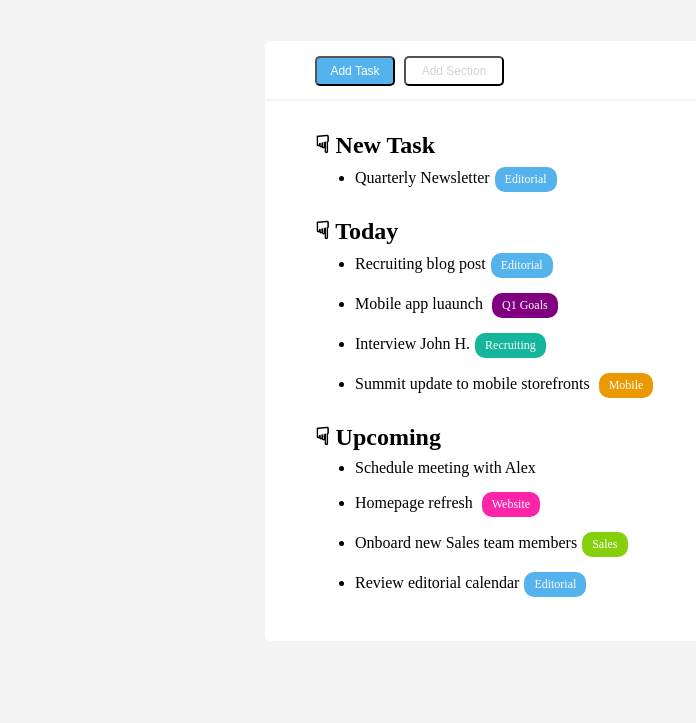
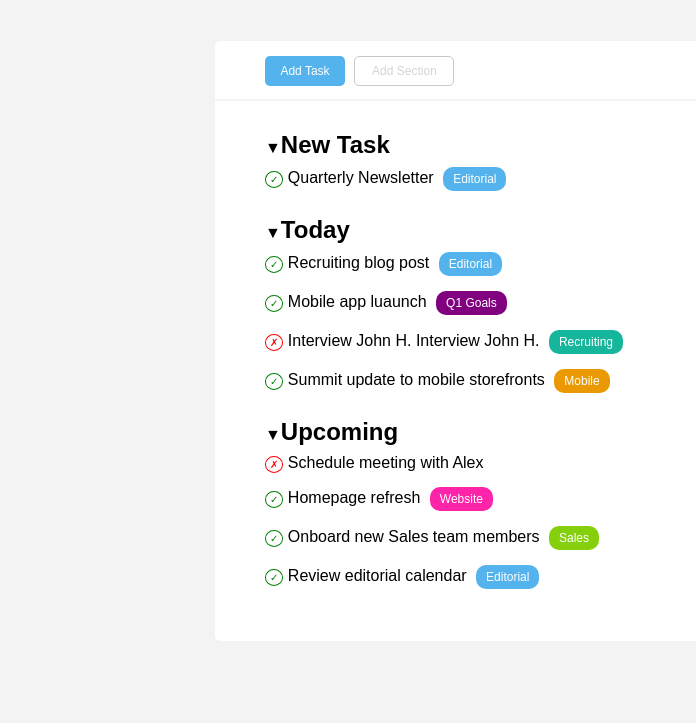
Before and after one commit to CarloD39/html-css-toboolist, a plain HTML site: page index.html in a window 1280 px wide. Shown: the part 77-800 px from the top of the page, without its empty margins (0-696 px from the left). Drawn offline with Linux system fonts and the light colour scheme.

Commit message:
Esercizio completato 100%

```diff
--- a/css/style.css
+++ b/css/style.css
@@ -5,12 +5,15 @@
 
 body{
     background-color: rgb(243, 243, 243);
+    font-family: Arial, Helvetica, sans-serif;
 }
 
 /* style header */
 header{
     width: 100%;
     background-color:rgb(255, 255, 255);
+    font-weight: bold;
+
 }
 
 .im{
@@ -19,18 +22,18 @@ header{
     margin-bottom: 7px;
 }
 
-.logo{
+.logo-title{
     display: inline-block;
     font-size: 40px;
     line-height: 30px;
     margin-top: 15px;
 }
 
-/* style main box*/
+/* style main */
 main{
     margin: auto;
     margin-top: 50px;
-    width: 750px;
+    width: 850px;
     height: 600px;
     background-color: rgb(255, 255, 255);
     border-radius: 5px;
@@ -52,6 +55,7 @@ main{
     width: 80px;
     margin: 15px 5px 15px 50px;
     background-color: rgb(84, 178, 236);
+    border: none;
     color: white;
 }
 
@@ -59,21 +63,44 @@ main{
     width: 100px;
     margin: 15px 0 15px 0;
     background-color: white;
-    color: lightgray;
+    border: 1px solid rgb(200, 200, 200);
+    color: hsl(0, 0%, 83%);
 }
 
 .box{
     margin: 30px 0 0 50px;
 }
 
+.arrow{
+    font-size: 16px;
+}
 
+/* list */
 ul{
     display: inline-block;
     margin-top: 8px;
+    list-style: none;
+    padding: 0;
 }
 
 li{
     margin-bottom: 15px;
+}
+
+.item{
+    padding: 2px 4px ;
+    border-radius: 50%;
+    font-size: 10px;
+}
+
+.confirmed{
+    border: 1px solid hsl(120, 100%, 25%);
+    color: hsl(120, 100%, 25%);
+}
+
+.deleted{
+    border: 1px solid hsl(0, 100%, 50%);
+    color: hsl(0, 100%, 50%);
 }
 
 .group{
--- a/index.html
+++ b/index.html
@@ -10,47 +10,82 @@
 <body>
     <header>
        <img class="im" src="img/Logo.png" alt="logo picture">
-       <h1 class="logo title">Toboolist</h1>
+       <h1 class="logo-title">Toboolist</h1>
     </header>
 
-<!--main box  -->
+<!-- main  -->
     <main>
+<!--buttons div  -->
         <div class="actions">
             <button class="first bu">Add Task</button>
             <button class="second bu">Add Section</button>
         </div>
 
         <div class="box">
-
+<!-- New section -->
             <div class="task">
-                <h2>&#9759; New Task</h2>
+                <h2><span class="arrow">&#9660;</span>New Task</h2>
                 <ul>
-                    <li>Quarterly Newsletter<div class="tagg editor">Editorial</div></li>
+                    <li>
+                        <span class="item confirmed">&check;</span>
+                        <span>Quarterly Newsletter</span>
+                        <div class="tagg editor">Editorial</div>
+                    </li>
                 </ul>
             </div>
 
+<!-- Today section -->
             <div class="group today">
-                <h2>&#9759; Today </h2>
+                <h2><span class="arrow">&#9660;</span>Today</h2>
                 <ul>
-                    <li>Recruiting blog post<div class="tagg editor">Editorial</div></li>
-                    <li>Mobile app luaunch <div class="tagg goals">Q1 Goals</div></li>
-                    <li>Interview John H.<div class="tagg recruiting">Recruiting</div></li>
-                    <li>Summit update to mobile storefronts <div class="tagg mobile">Mobile</div></li>
+                    <li>
+                        <span class="item confirmed">&check;</span>
+                        <span>Recruiting blog post</span>
+                        <div class="tagg editor">Editorial</div>
+                    </li>
+                    <li>
+                        <span class="item confirmed">&check;</span>
+                        <span>Mobile app luaunch </span>
+                        <div class="tagg goals">Q1 Goals</div>
+                    </li>
+                    <li>
+                        <span class="item deleted">&#10007;</span>
+                        <span>Interview John H.</span> Interview John H.
+                        <div class="tagg recruiting">Recruiting</div>
+                    </li>
+                    <li>
+                        <span class="item confirmed">&check;</span>
+                        <span>Summit update to mobile storefronts </span>
+                        <div class="tagg mobile">Mobile</div>
+                    </li>
                 </ul>
             </div>
 
+<!-- Upcoming section -->
             <div class="group upcoming">
-                <h2>&#9759; Upcoming </h2>
+                <h2><span class="arrow">&#9660;</span>Upcoming</h2>
                 <ul>
-                    <li>Schedule meeting with Alex</li>
-                    <li>Homepage refresh <div class="tagg website">Website</div></li>
-                    <li>Onboard new Sales team members<div class="tagg sales">Sales</div></li>
-                    <li>Review editorial calendar<div class="tagg editor">Editorial</div></li>
+                    <li>
+                        <span class="item deleted">&#10007;</span>
+                        <span>Schedule meeting with Alex</span>
+                    </li>
+                    <li>
+                        <span class="item confirmed">&check;</span>
+                        <span>Homepage refresh </span>
+                        <div class="tagg website">Website</div>
+                    </li>
+                    <li>
+                        <span class="item confirmed">&check;</span>
+                        <span>Onboard new Sales team members</span>
+                        <div class="tagg sales">Sales</div>
+                    </li>
+                    <li>
+                        <span class="item confirmed">&check;</span>
+                        <span>Review editorial calendar</span>
+                        <div class="tagg editor">Editorial</div>
+                    </li>
                 </ul>
             </div>
-
-
-
         </div>
 
     </main>
```
